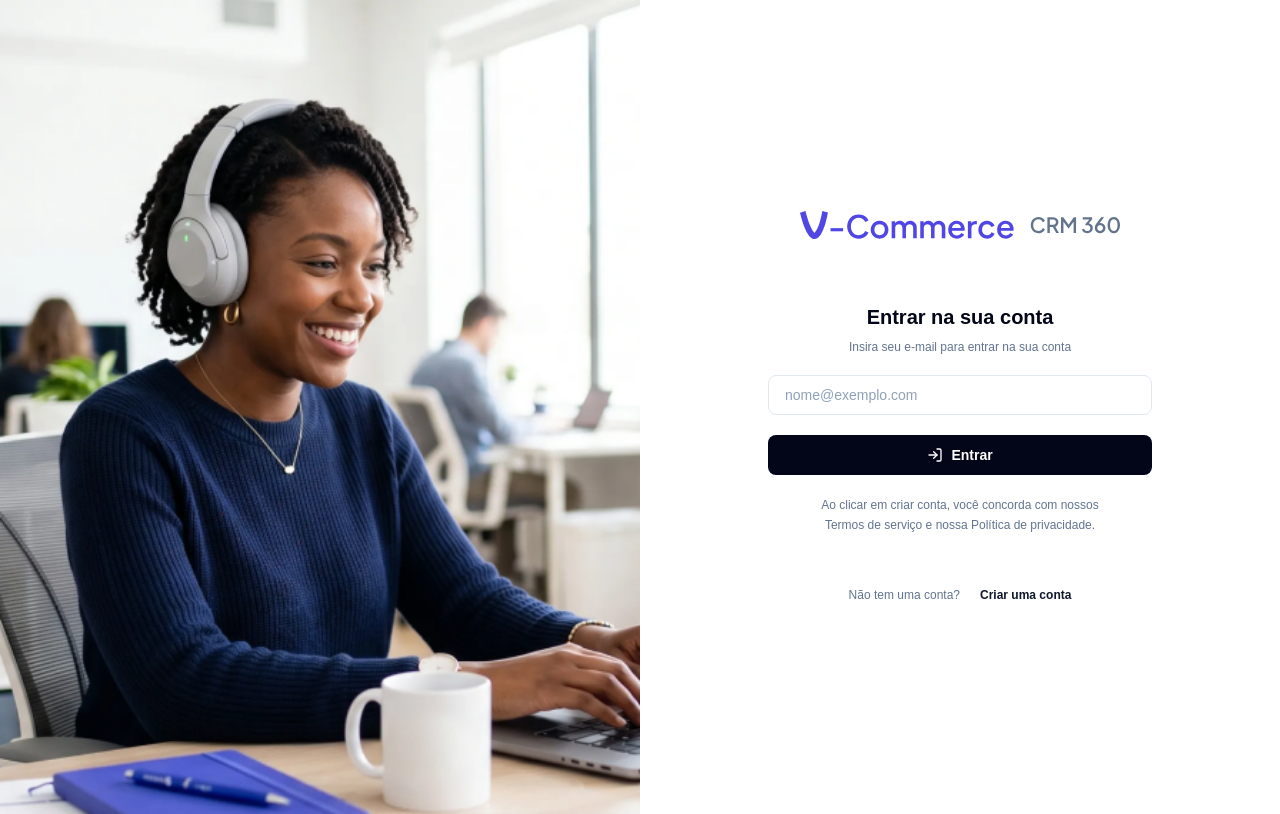
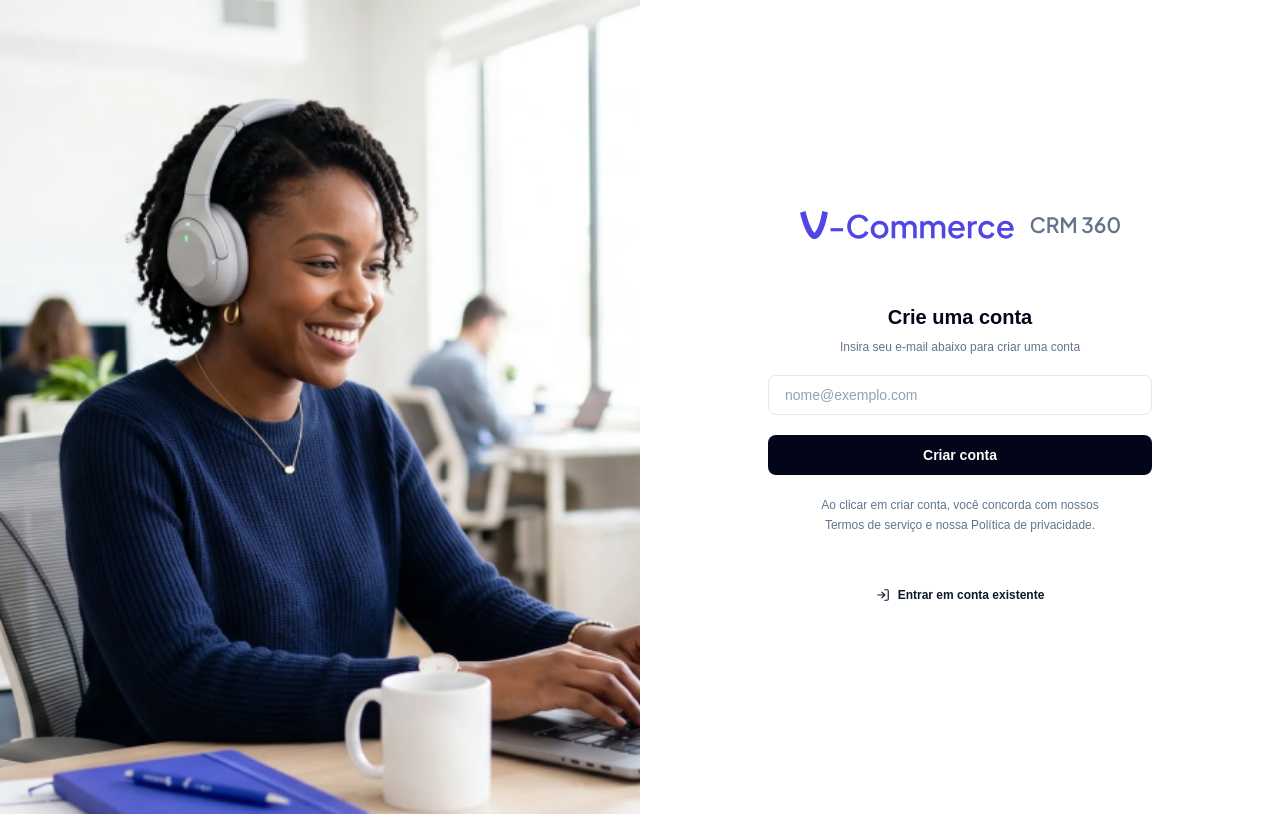
Before and after one commit to Andreywid/v-commerce-rocket-equipe-4, a React (Vite) app in the folder frontend/: page /login in a window 1280 px wide. Both pictures are taken after a click on the button "Criar uma conta". Built offline with nearby package versions, Linux system fonts and the light colour scheme.

Commit message:
feat(frontend): adiciona modo cadastro

```diff
--- a/frontend/src/pages/Login.tsx
+++ b/frontend/src/pages/Login.tsx
@@ -5,6 +5,8 @@ import loginHero from "@/assets/login-hero.png"
 
 export function LoginPage({ onLogin }: { onLogin: (email: string) => void }) {
   const [email, setEmail] = useState("")
+  const [mode, setMode] = useState<"login" | "register">("login")
+  const isRegistering = mode === "register"
 
   return (
     <main className="grid min-h-dvh bg-white text-slate-900 lg:grid-cols-[minmax(0,1fr)_minmax(420px,1fr)]">
@@ -30,8 +32,14 @@ export function LoginPage({ onLogin }: { onLogin: (email: string) => void }) {
             }}
           >
             <div>
-              <h1 className="text-xl font-bold text-slate-950">Entrar na sua conta</h1>
-              <p className="mt-2 text-xs text-slate-500">Insira seu e-mail para entrar na sua conta</p>
+              <h1 className="text-xl font-bold text-slate-950">
+                {isRegistering ? "Crie uma conta" : "Entrar na sua conta"}
+              </h1>
+              <p className="mt-2 text-xs text-slate-500">
+                {isRegistering
+                  ? "Insira seu e-mail abaixo para criar uma conta"
+                  : "Insira seu e-mail para entrar na sua conta"}
+              </p>
             </div>
 
             <label className="block text-left">
@@ -50,8 +58,8 @@ export function LoginPage({ onLogin }: { onLogin: (email: string) => void }) {
               className="flex h-10 w-full items-center justify-center gap-2 rounded-md bg-slate-950 text-sm font-semibold text-white transition hover:bg-slate-800"
               type="submit"
             >
-              <LogIn className="size-4" />
-              Entrar
+              {!isRegistering && <LogIn className="size-4" />}
+              {isRegistering ? "Criar conta" : "Entrar"}
             </button>
 
             <p className="mx-auto max-w-[290px] text-xs leading-5 text-slate-500">
@@ -59,9 +67,14 @@ export function LoginPage({ onLogin }: { onLogin: (email: string) => void }) {
             </p>
 
             <div className="flex items-center justify-center gap-5 pt-8 text-xs">
-              <span className="text-slate-500">Não tem uma conta?</span>
-              <button className="font-semibold text-slate-900 transition hover:text-indigo-600" type="button">
-                Criar uma conta
+              {!isRegistering && <span className="text-slate-500">Não tem uma conta?</span>}
+              <button
+                className="inline-flex items-center gap-2 font-semibold text-slate-900 transition hover:text-indigo-600"
+                onClick={() => setMode(isRegistering ? "login" : "register")}
+                type="button"
+              >
+                {isRegistering && <LogIn className="size-3.5" />}
+                {isRegistering ? "Entrar em conta existente" : "Criar uma conta"}
               </button>
             </div>
           </form>
```
